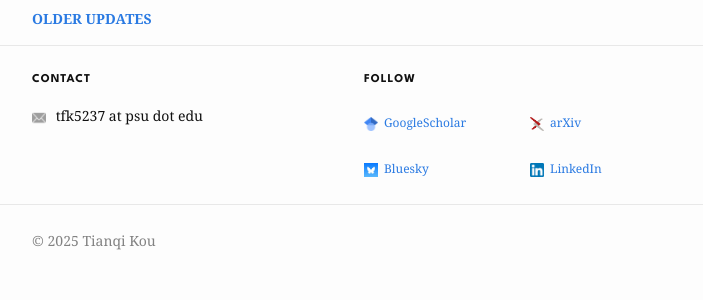
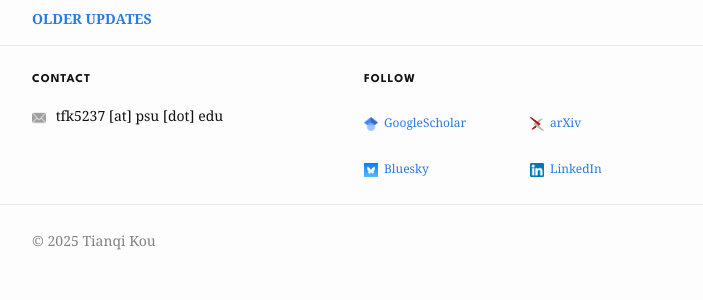
Before and after one commit to koutianqi/koutianqi.github.io, a Jekyll site: the page built from index.markdown, in a window 1280 px wide. Shown: the part 1237-1537 px from the top of the page, without its empty margins (288-991 px from the left). Built offline with Jekyll 4.4.1, drawn with Linux system fonts in a browser that asks for light colours.

Commit message:
Update default.html

```diff
--- a/_layouts/default.html
+++ b/_layouts/default.html
@@ -37,7 +37,7 @@
             <div class="contact-col">
               <h2>Contact</h2>
               <ul class="contact-list">
-                <li><img class="icon" src="{{ "/assets/img/email.png" | relative_url }}" alt="" /> tfk5237 at psu dot edu</li>
+                <li><img class="icon" src="{{ "/assets/img/email.png" | relative_url }}" alt="" /> tfk5237 [at] psu [dot] edu</li>
               </ul>
             </div>
             <div class="follow-col">
```
